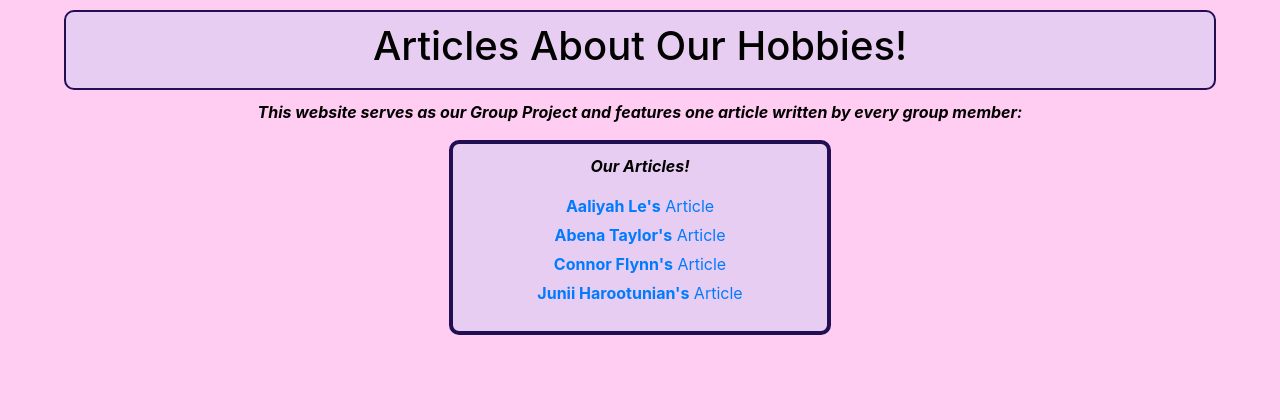
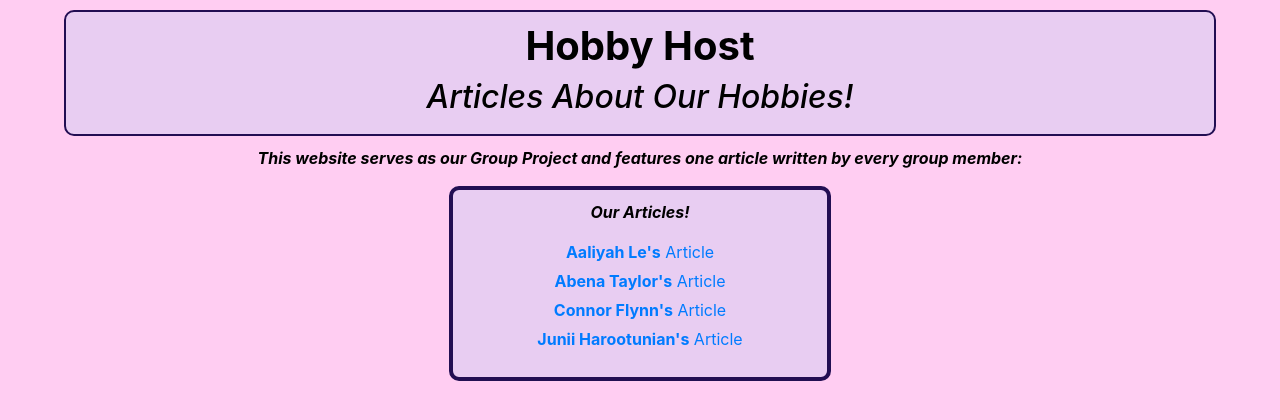
Before and after one commit to Junii23/kstate-cc120-group-project, a plain HTML site: page index.html in a window 1280 px wide. Drawn offline with nearby package versions, Linux system fonts and the light colour scheme.

Commit message:
Renaming to Hobby Host

```diff
--- a/index.html
+++ b/index.html
@@ -1,14 +1,15 @@
 <!doctype HTML>
 <html lang="en">
     <head>
-        <title>CC 120 Group Project!! :3 - Home</title>
+        <title>Hobby Host</title>
         <meta charset="utf-8">
         <link href="https://cdn.jsdelivr.net/npm/bootstrap@6.0.0-alpha.1/dist/css/bootstrap.min.css" rel="stylesheet" integrity="sha384-B/GM4XqrwHnWXNOWMbloTmrYXZg10cakYGmpfsR/bbzQ6JAJI4ihuyADKLnBgrCe" crossorigin="anonymous">
         <link href="style.css" rel="stylesheet">
     </head>
     <body>
         <header>
-            <h1>Articles About Our Hobbies!</h1>
+            <h1><b>Hobby Host</b></h1>
+            <h2><i>Articles About Our Hobbies!</i></h2>
         </header>
         <main>
             <p class="m-10"><i><b>This website serves as our Group Project and features one article written by every group member:</b></i></p>
```
Also changed, not shown: junii.html (+1 -1 lines).
